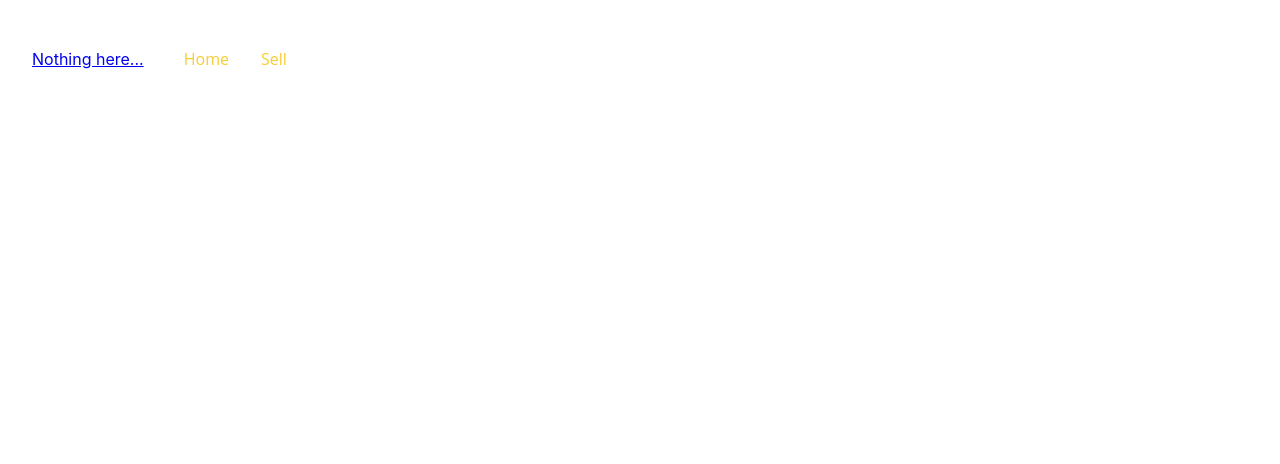
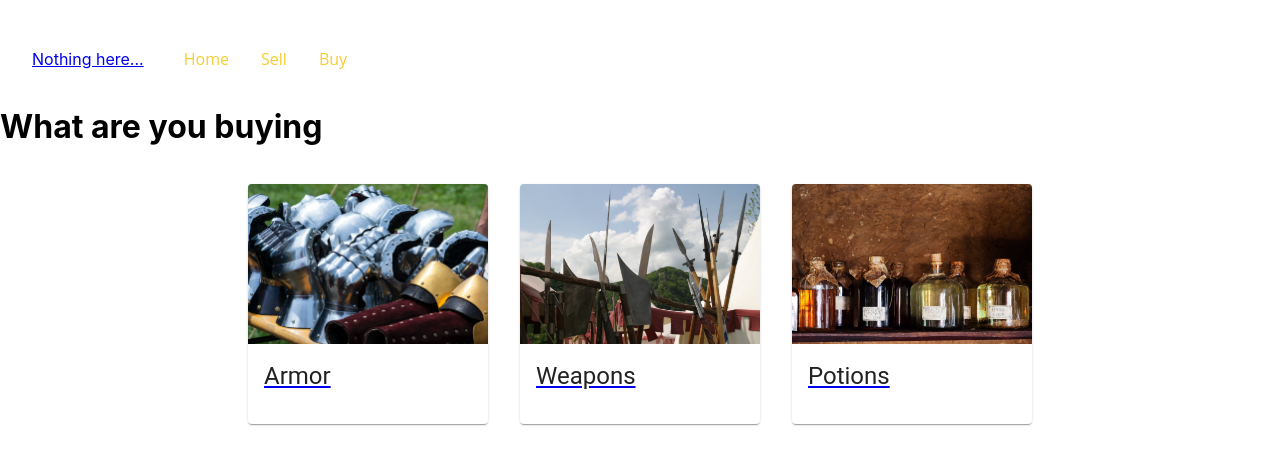
Before and after one commit to honeyai/Adventurer-s-Marketplace, a React (Create React App) app in the folder adventurer-frontend/: page /buying in a window 1280 px wide. Shown: the top 464 px of the page. Built offline with nearby package versions, Linux system fonts and the light colour scheme.

Commit message:
added the buying page

```diff
--- /dev/null
+++ b/adventurer-frontend/src/components/BuyingPage.js
@@ -0,0 +1,60 @@
+import React from "react";
+import { MDBTypography } from "mdbreact";
+import Card from "@material-ui/core/Card";
+import CardMedia from "@material-ui/core/CardMedia";
+import "./Styles/buyingPage.css";
+import { CardContent, Typography } from "@material-ui/core";
+import { Link } from "react-router-dom";
+const BuyingPage = () => {
+  return (
+    <div>
+      <MDBTypography tag="h1">What are you buying</MDBTypography>
+      <div className="buyingPage__cardContainer">
+        <Link to="/armor">
+          <Card className="buyingPage__card">
+            <CardMedia
+              id="cardMedia"
+              image={require("./Assets/Images/armor.jpg")}
+              title="Armor"
+            />
+            <CardContent>
+              <Typography gutterBottom variant="h5" component="h2">
+                Armor
+              </Typography>
+            </CardContent>
+          </Card>
+        </Link>
+        <Link to="/weapons">
+          <Card className="buyingPage__card">
+            <CardMedia
+              id="cardMedia"
+              image={require("./Assets/Images/weapons.jpg")}
+              title="Weapons"
+            />
+            <CardContent>
+              <Typography gutterBottom variant="h5" component="h2">
+                Weapons
+              </Typography>
+            </CardContent>
+          </Card>
+        </Link>
+        <Link to="/potions">
+          <Card className="buyingPage__card">
+            <CardMedia
+              id="cardMedia"
+              image={require("./Assets/Images/potions.jpg")}
+              title="Potions"
+            />
+            <CardContent>
+              <Typography gutterBottom variant="h5" component="h2">
+                Potions
+              </Typography>
+            </CardContent>
+          </Card>
+        </Link>
+      </div>
+    </div>
+  );
+};
+
+export default BuyingPage;
--- a/adventurer-frontend/src/components/Navbar.js
+++ b/adventurer-frontend/src/components/Navbar.js
@@ -16,6 +16,7 @@ import SellersPage from "./SellersPage";
 import SellingArmor from "./SellingArmor";
 import SellingWeapons from "./SellingWeapons";
 import SellingPotions from "./SellingPotions";
+import BuyingPage from "./BuyingPage";
 
 const Navbar = () => {
   //Beyond MVP: add drop down menu on the sell link and buy link
@@ -40,6 +41,11 @@ const Navbar = () => {
                   Sell
                 </MDBNavLink>
               </MDBNavItem>
+              <MDBNavItem className="navbar__Link">
+                <MDBNavLink id="navbar__Link" to="/buying">
+                  Buy
+                </MDBNavLink>
+              </MDBNavItem>
             </MDBNavbarNav>
           </MDBContainer>
         </MDBNavbar>
@@ -47,6 +53,7 @@ const Navbar = () => {
       <Switch>
         <Route exact path="/" component={Home} />
         <Route path="/selling" component={SellersPage} />
+        <Route path="/buying" component={BuyingPage} />
         <Route path="/armor" component={SellingArmor} />
         <Route path="/weapons" component={SellingWeapons} />
         <Route path="/potions" component={SellingPotions} />
--- /dev/null
+++ b/adventurer-frontend/src/components/Styles/buyingPage.css
@@ -0,0 +1,20 @@
+.buyingPage__cardContainer {
+  display: flex;
+  flex-flow: row wrap;
+  align-items: center;
+  justify-content: center;
+}
+
+.buyingPage__card{
+  width: 15rem;
+  margin: 1rem;
+}
+
+#cardMedia {
+  height: 20vh;
+  width: 100%;
+  background-size: cover;
+  background-position: center;
+  background-repeat: no-repeat;
+  object-fit: contain;
+}
```
